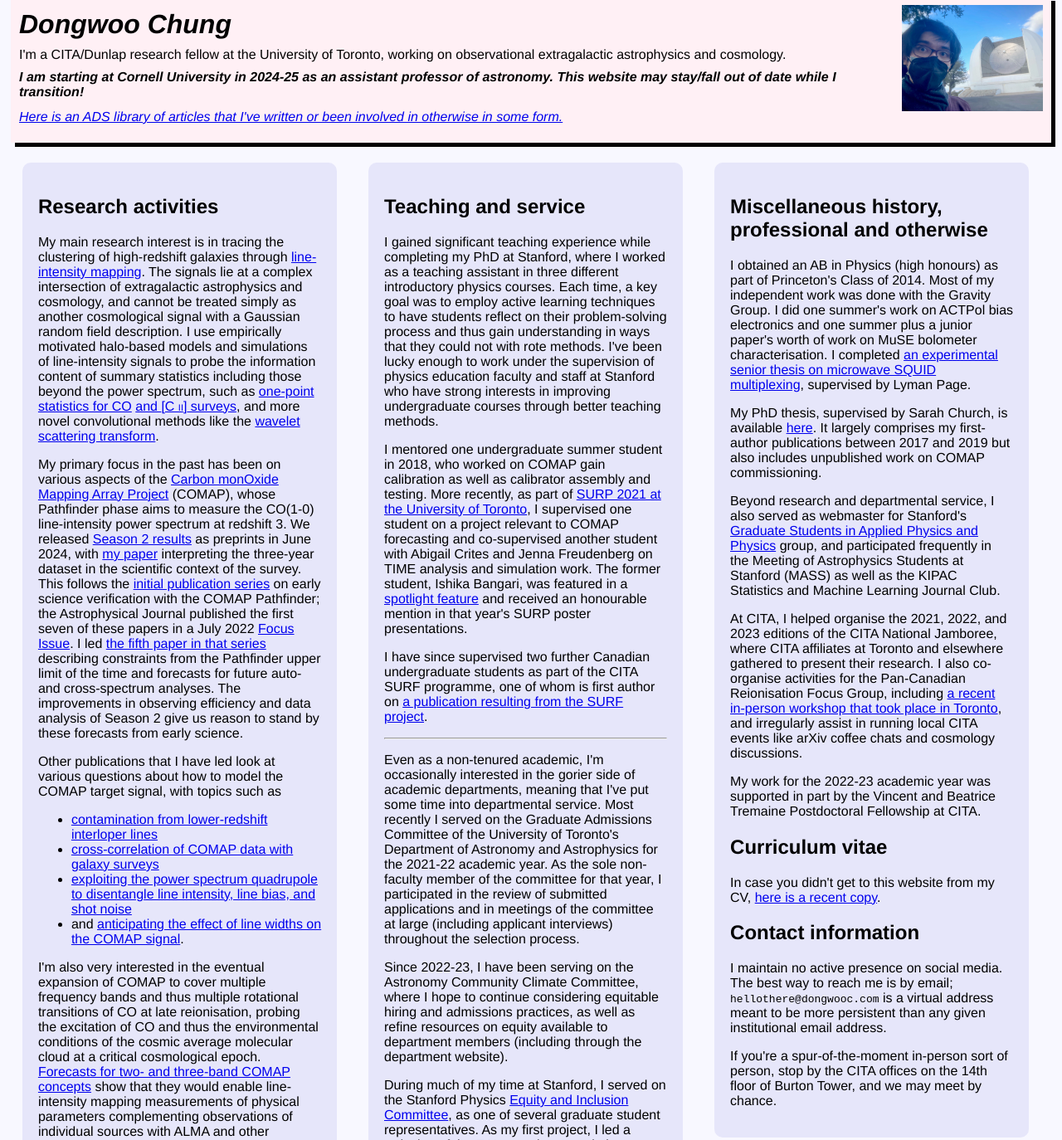
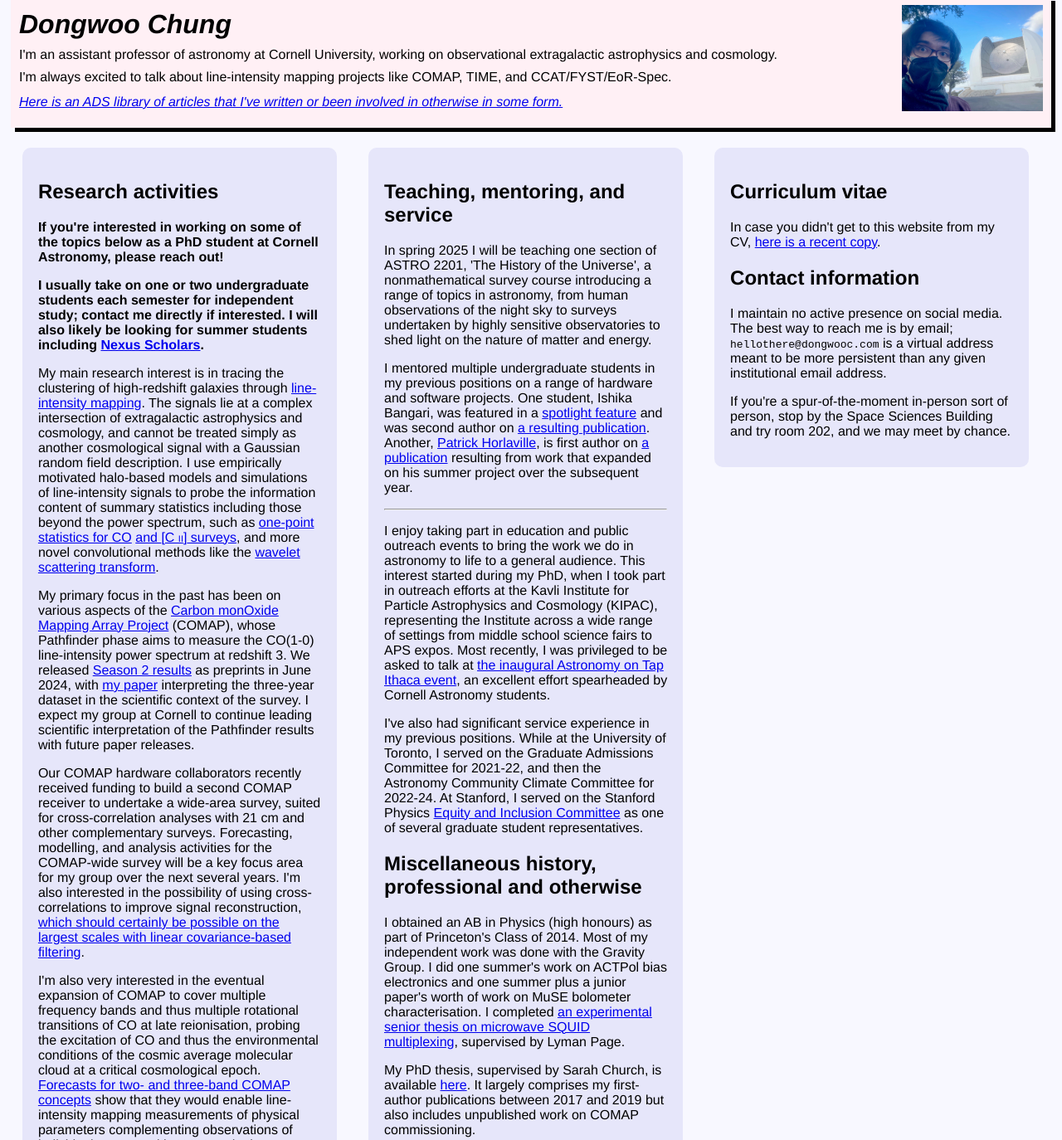
Before and after one commit to dongwooc/dongwooc.github.io, a plain HTML site: page index.html in a window 1280 px wide. Shown: the part 12-1386 px from the top of the page at 83% size. Drawn offline with Linux system fonts and the light colour scheme.

Commit message:
updates for Cornell

```diff
--- a/index.html
+++ b/index.html
@@ -5,52 +5,43 @@
 </head>
 <body style="font-family:helvetica,sans-serif; background-color:ghostwhite">
 <div class="headeroid"><div style="float:right; height:128px"><img src="dongwooc2022.jpg" style="max-width: 100%; max-height:100%" /></div><h1 style="margin: 5px 0;"><i>Dongwoo Chung</i></h1>
-<p style="margin: 9px 0;">I'm a CITA/Dunlap research fellow at the University of Toronto, working on observational extragalactic astrophysics and cosmology.</p>
-<p style="margin: 9px 0;"><i><b>I am starting at Cornell University in 2024-25 as an assistant professor of astronomy. This website may stay/fall out of date while I transition!</b></i></p>
+<p style="margin: 9px 0;">I'm an assistant professor of astronomy at Cornell University, working on observational extragalactic astrophysics and cosmology.</p>
+<p style="margin: 9px 0;">I'm always excited to talk about line-intensity mapping projects like COMAP, TIME, and CCAT/FYST/EoR-Spec.</p>
 <p style="margin: 12px 0;"><i><a href="https://ui.adsabs.harvard.edu/public-libraries/YfJB-BWFScajRvYSWXe3rA">Here is an ADS library of articles that I've written or been involved in otherwise in some form.</a></i></p>
 </div>
 <div>
 <div class="columnoid">
 <h2>Research activities</h2>
+<p><b>If you're interested in working on some of the topics below as a PhD student at Cornell Astronomy, please reach out!</b></p>
+<p><b>I usually take on one or two undergraduate students each semester for independent study; contact me directly if interested. I will also likely be looking for summer students including <a href="https://as.cornell.edu/research/nexus-scholars">Nexus Scholars</a>.</b></p>
 <p>My main research interest is in tracing the clustering of high-redshift galaxies through <a href="https://arxiv.org/abs/1903.04496">line-intensity mapping</a>. The signals lie at a complex intersection of extragalactic astrophysics and cosmology, and cannot be treated simply as another cosmological signal with a Gaussian random field description. I use empirically motivated halo-based models and simulations of line-intensity signals to probe the information content of summary statistics including those beyond the power spectrum, such as <a href="https://arxiv.org/abs/2210.14890">one-point statistics for CO</a> <a href="https://arxiv.org/abs/2309.15733">and <span style="font-variant:small-caps">[C ii]</span> surveys</a>, and more novel convolutional methods like the <a href="https://arxiv.org/abs/2207.06383">wavelet scattering transform</a>.</p>
-<p>My primary focus in the past has been on various aspects of the <a href="http://comap.caltech.edu">Carbon monOxide Mapping Array Project</a> (COMAP), whose Pathfinder phase aims to measure the CO(1-0) line-intensity power spectrum at redshift 3. We released <a href="https://ui.adsabs.harvard.edu/search/q=((COMAP%20Season%202)%20AND%20year%3A2024-2025)&sort=date%20desc%2C%20bibcode%20desc&p_=0">Season 2 results</a> as preprints in June 2024, with <a href="https://arxiv.org/abs/2406.07512">my paper</a> interpreting the three-year dataset in the scientific context of the survey. This follows the <a href="https://ui.adsabs.harvard.edu/search/q=title%3A%22COMAP%20Early%20Science%22&sort=date%20asc%2C%20bibcode%20asc">initial publication series</a> on early science verification with the COMAP Pathfinder; the Astrophysical Journal published the first seven of these papers in a July 2022 <a href="https://iopscience.iop.org/journal/0004-637X/page/comap">Focus Issue</a>. I led <a href="https://arxiv.org/abs/2111.05931">the fifth paper in that series</a> describing constraints from the Pathfinder upper limit of the time and forecasts for future auto- and cross-spectrum analyses. The improvements in observing efficiency and data analysis of Season 2 give us reason to stand by these forecasts from early science.</p>
-
-<p>Other publications that I have led look at various questions about how to model the COMAP target signal, with topics such as
-<ul>
-<li><a href="https://arxiv.org/abs/1706.03005">contamination from lower-redshift interloper lines</a></li>
-<li><a href="https://arxiv.org/abs/1809.04550">cross-correlation of COMAP data with galaxy surveys</a></li>
-<li><a href="https://arxiv.org/abs/1905.00209">exploiting the power spectrum quadrupole to disentangle line intensity, line bias, and shot noise</a></li>
-<li>and <a href="https://arxiv.org/abs/2104.11171">anticipating the effect of line widths on the COMAP signal</a>.</li>
-</ul></p>
+<p>My primary focus in the past has been on various aspects of the <a href="http://comap.caltech.edu">Carbon monOxide Mapping Array Project</a> (COMAP), whose Pathfinder phase aims to measure the CO(1-0) line-intensity power spectrum at redshift 3. We released <a href="https://ui.adsabs.harvard.edu/search/q=((COMAP%20Season%202)%20AND%20year%3A2024-2025)&sort=date%20desc%2C%20bibcode%20desc&p_=0">Season 2 results</a> as preprints in June 2024, with <a href="https://arxiv.org/abs/2406.07512">my paper</a> interpreting the three-year dataset in the scientific context of the survey. I expect my group at Cornell to continue leading scientific interpretation of the Pathfinder results with future paper releases.</p>
+<p>Our COMAP hardware collaborators recently received funding to build a second COMAP receiver to undertake a wide-area survey, suited for cross-correlation analyses with 21 cm and other complementary surveys. Forecasting, modelling, and analysis activities for the COMAP-wide survey will be a key focus area for my group over the next several years. I'm also interested in the possibility of using cross-correlations to improve signal reconstruction, <a href="https://arxiv.org/abs/2209.07500">which should certainly be possible on the largest scales with linear covariance-based filtering</a>.</p>
 <p>I'm also very interested in the eventual expansion of COMAP to cover multiple frequency bands and thus multiple rotational transitions of CO at late reionisation, probing the excitation of CO and thus the environmental conditions of the cosmic average molecular cloud at a critical cosmological epoch. <a href="https://arxiv.org/abs/2309.03184">Forecasts for two- and three-band COMAP concepts</a> show that they would enable line-intensity mapping measurements of physical parameters complementing observations of individual sources with ALMA and other facilities.</p>
-<p>I have also written <a href="https://arxiv.org/abs/1812.08135">signal and sensitivity forecasts for the <span style="font-variant:small-caps">[C ii]</span> line at high redshift</a> as part of work done for the <a href="https://ccatobservatory.org">CCAT-prime</a> science working group. I continue to be involved in forecasting as CCAT-prime/FYST breaks ground and targets first light in 2024, with spectroscopic instrumentation to follow shortly thereafter.</p>
-<p>Beyond modelling, I recently joined the <a href="https://cosmology.caltech.edu/projects/TIME">TIME</a> collaboration and participated in the experiment's 2021-22 engineering run, providing instrument, analysis, and observing support. I expect to continue work on simulation pipeline design and end-to-end analysis pipeline testing.</p>
-<p>As with COMAP, I'm also strongly interested in synergies between mm-wave line-intensity surveys and other large-scale structure surveys. I recently wrote a paper on <a href="https://arxiv.org/abs/2203.12581">cross-correlations between cosmic shear data and low-redshift CO lines in <span style="font-variant:small-caps">[C ii]</span> surveys</a>, which could simultaneously constrain low-redshift molecular gas and intrinsic alignments in weak lensing data. I'm also interested in the possibility of using cross-correlations to improve signal reconstruction, <a href="https://arxiv.org/abs/2209.07500">which should certainly be possible on the largest scales with linear covariance-based filtering</a>.</p>
+<p>I am also an active collaborator on <a href="https://cosmology.caltech.edu/projects/TIME">TIME</a>, and participated in the experiment's 2021-22 engineering run, providing instrument, analysis, and observing support. I expect to continue work on simulation pipeline design and end-to-end analysis pipeline testing.</p>
+<p>I have also written <a href="https://arxiv.org/abs/1812.08135">signal and sensitivity forecasts for the <span style="font-variant:small-caps">[C ii]</span> line at high redshift</a> as part of work done for the <a href="https://ccatobservatory.org">CCAT</a> science working group. I continue to actively consult on this science case on analysis and forecasting tasks, translating experience from COMAP and TIME into takeaways for CCAT. CCAT/FYST targets first light in 2026, with spectroscopic instrumentation to follow shortly thereafter.</p>
 <p>During my PhD, I was directly involved in commissioning of the COMAP instrument, with tasks including writing the quicklook software, measuring the near-field beam pattern for prototype feeds, and looking for systematics such as standing waves in commissioning data. I also worked on the final stages of lab integration of the <a href="http://www.gb.nrao.edu/argus">Argus</a> receiver on the Green Bank Telescope as part of the instrument team.</p>
 </div>
 <div class="columnoid">
-<h2>Teaching and service</h2>
-<p>I gained significant teaching experience while completing my PhD at Stanford, where I worked as a teaching assistant in three different introductory physics courses. Each time, a key goal was to employ active learning techniques to have students reflect on their problem-solving process and thus gain understanding in ways that they could not with rote methods. I've been lucky enough to work under the supervision of physics education faculty and staff at Stanford who have strong interests in improving undergraduate courses through better teaching methods.</p>
-<p>I mentored one undergraduate summer student in 2018, who worked on COMAP gain calibration as well as calibrator assembly and testing. More recently, as part of <a href="https://surpatuoftastro.github.io/#chung">SURP 2021 at the University of Toronto</a>, I supervised one student on a project relevant to COMAP forecasting and co-supervised another student with Abigail Crites and Jenna Freudenberg on TIME analysis and simulation work. The former student, Ishika Bangari, was featured in a <a href="http://www.dunlap.utoronto.ca/surp-student-spotlight-ishika-bangari/">spotlight feature</a> and received an honourable mention in that year's SURP poster presentations.</p>
-<p>I have since supervised two further Canadian undergraduate students as part of the CITA SURF programme, one of whom is first author on <a href="https://arxiv.org/abs/2309.15733">a publication resulting from the SURF project</a>.</p>
+<h2>Teaching, mentoring, and service</h2>
+<p>In spring 2025 I will be teaching one section of ASTRO 2201, 'The History of the Universe', a nonmathematical survey course introducing a range of topics in astronomy, from human observations of the night sky to surveys undertaken by highly sensitive observatories to shed light on the nature of matter and energy.</p>
+<p>I mentored multiple undergraduate students in my previous positions on a range of hardware and software projects. One student, Ishika Bangari, was featured in a <a href="http://www.dunlap.utoronto.ca/surp-student-spotlight-ishika-bangari/">spotlight feature</a> and was second author on <a href="https://arxiv.org/abs/2210.14890">a resulting publication</a>. Another, <a href="https://patrickhorlaville.github.io">Patrick Horlaville</a>, is first author on <a href="https://arxiv.org/abs/2309.15733">a publication</a> resulting from work that expanded on his summer project over the subsequent year.</p>
 <hr />
-<p>Even as a non-tenured academic, I'm occasionally interested in the gorier side of academic departments, meaning that I've put some time into departmental service. Most recently I served on the Graduate Admissions Committee of the University of Toronto's Department of Astronomy and Astrophysics for the 2021-22 academic year. As the sole non-faculty member of the committee for that year, I participated in the review of submitted applications and in meetings of the committee at large (including applicant interviews) throughout the selection process.</p>
-<p>Since 2022-23, I have been serving on the Astronomy Community Climate Committee, where I hope to continue considering equitable hiring and admissions practices, as well as refine resources on equity available to department members (including through the department website).</p>
-<p>During much of my time at Stanford, I served on the Stanford Physics <a href="https://physics.stanford.edu/about/equity-and-inclusion">Equity and Inclusion Committee</a>, as one of several graduate student representatives. As my first project, I led a redesign of the E&I committee's website to make more information more presentable to those interested. Working with the other student representatives, I also helped start a series of meetings with graduate students beyond the committee to identify action items in line with the E&I committee's strategic plan, with topics ranging from graduate admissions and first-year advising to health care subsidies and department climate.</p>
-<p>I have also taken part in numerous education and public outreach events representing the Kavli Institute for Particle Astrophysics and Cosmology (KIPAC), from middle school science fairs to APS expos.</p>
-</div>
-<div class="columnoid">
+<p>I enjoy taking part in education and public outreach events to bring the work we do in astronomy to life to a general audience. This interest started during my PhD, when I took part in outreach efforts at the Kavli Institute for Particle Astrophysics and Cosmology (KIPAC), representing the Institute across a wide range of settings from middle school science fairs to APS expos. Most recently, I was privileged to be asked to talk at <a href="https://astronomyontap.org/event/aot-ithaca-launch">the inaugural Astronomy on Tap Ithaca event</a>, an excellent effort spearheaded by Cornell Astronomy students.</p>
+<p>I've also had significant service experience in my previous positions. While at the University of Toronto, I served on the Graduate Admissions Committee for 2021-22, and then the Astronomy Community Climate Committee for 2022-24. At Stanford, I served on the Stanford Physics <a href="https://physics.stanford.edu/about/equity-and-inclusion">Equity and Inclusion Committee</a> as one of several graduate student representatives.</p>
 <h2>Miscellaneous history, professional and otherwise</h2>
 <p>I obtained an AB in Physics (high honours) as part of Princeton's Class of 2014. Most of my independent work was done with the Gravity Group. I did one summer's work on ACTPol bias electronics and one summer plus a junior paper's worth of work on MuSE bolometer characterisation. I completed <a href="http://arks.princeton.edu/ark:/88435/dsp01bc386j41t">an experimental senior thesis on microwave SQUID multiplexing</a>, supervised by Lyman Page.</p>
 <p>My PhD thesis, supervised by Sarah Church, is available <a href="http://purl.stanford.edu/yv096yc6652">here</a>. It largely comprises my first-author publications between 2017 and 2019 but also includes unpublished work on COMAP commissioning.</p>
 <p>Beyond research and departmental service, I also served as webmaster for Stanford's <a href="https://web.stanford.edu/group/gsapp">Graduate Students in Applied Physics and Physics</a> group, and participated frequently in the Meeting of Astrophysics Students at Stanford (MASS) as well as the KIPAC Statistics and Machine Learning Journal Club.</p>
 <p>At CITA, I helped organise the 2021, 2022, and 2023 editions of the CITA National Jamboree, where CITA affiliates at Toronto and elsewhere gathered to present their research. I also co-organise activities for the Pan-Canadian Reionisation Focus Group, including <a href="https://huanqingchen.wixsite.com/reionization2023">a recent in-person workshop that took place in Toronto</a>, and irregularly assist in running local CITA events like arXiv coffee chats and cosmology discussions.</p>
 <p>My work for the 2022-23 academic year was supported in part by the Vincent and Beatrice Tremaine Postdoctoral Fellowship at CITA.</p>
+</div>
+<div class="columnoid">
 <h2>Curriculum vitae</h2>
 In case you didn't get to this website from my CV, <a href="CV.pdf">here is a recent copy</a>.
 <h2>Contact information</h2>
 <p>I maintain no active presence on social media. The best way to reach me is by email; <span style="font-family:monospace">hellothere<span class="grievous">GENERAL KENOBI</span>@<span class="grievous">YOU ARE A BOLD ONE</span>dongwooc.com</span> is a virtual address meant to be more persistent than any given institutional email address.</p>
-<p>If you're a spur-of-the-moment in-person sort of person, stop by the CITA offices on the 14th floor of Burton Tower, and we may meet by chance.</p>
+<p>If you're a spur-of-the-moment in-person sort of person, stop by the Space Sciences Building and try room 202, and we may meet by chance.</p>
 <!--<hr />-->
 <!--<p><i>If in doubt about pronouns, just use my name and gender-neutral descriptors.</i></p>-->
 <!--<p><i>All text, images, CSS used for this website are &#169; copyright of me (DTC), 2019-2022.</i></p>-->
```
Also changed, not shown: 1 other file.
